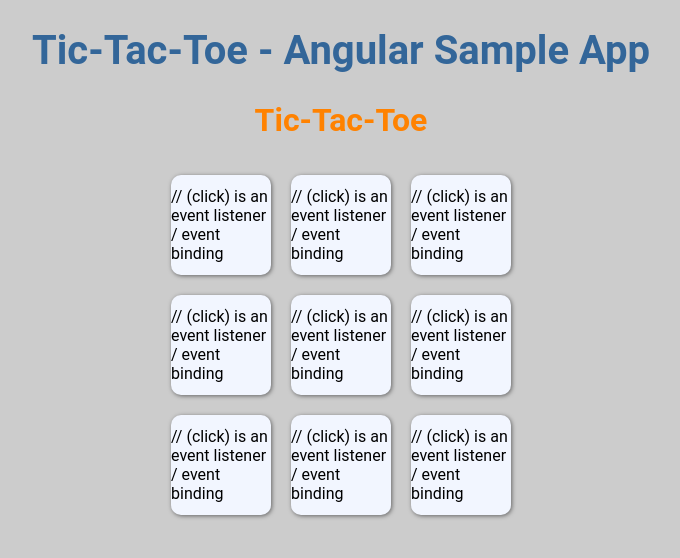
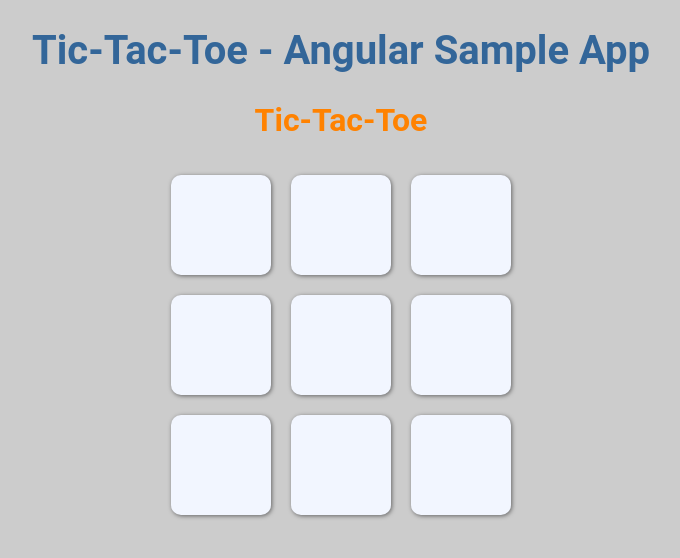
Before and after one commit to DumindaKuruppu/tic-tac-toe-angular, an Angular app: page / in a window 1280 px wide. Shown: the top 558 px of the page, without its empty margins (299-979 px from the left). Built offline with nearby package versions, Linux system fonts and the light colour scheme.

Commit message:
div comment change

```diff
--- a/src/app/tic-tac-toe/tic-tac-toe.component.html
+++ b/src/app/tic-tac-toe/tic-tac-toe.component.html
@@ -1,7 +1,8 @@
 <h2>{{ heading }}</h2>
 <div>
   <div *ngFor="let row of board; let i = index" style="display: flex; justify-content: center">
-    <div *ngFor="let cell of row; let j = index" (click)="handleClick(i, j)" class="box"> // (click) is an event listener / event binding
+    <div *ngFor="let cell of row; let j = index" (click)="handleClick(i, j)" class="box">
+<!--      (click) is an event listener / event binding-->
       {{ cell }}
     </div>
   </div>
```
